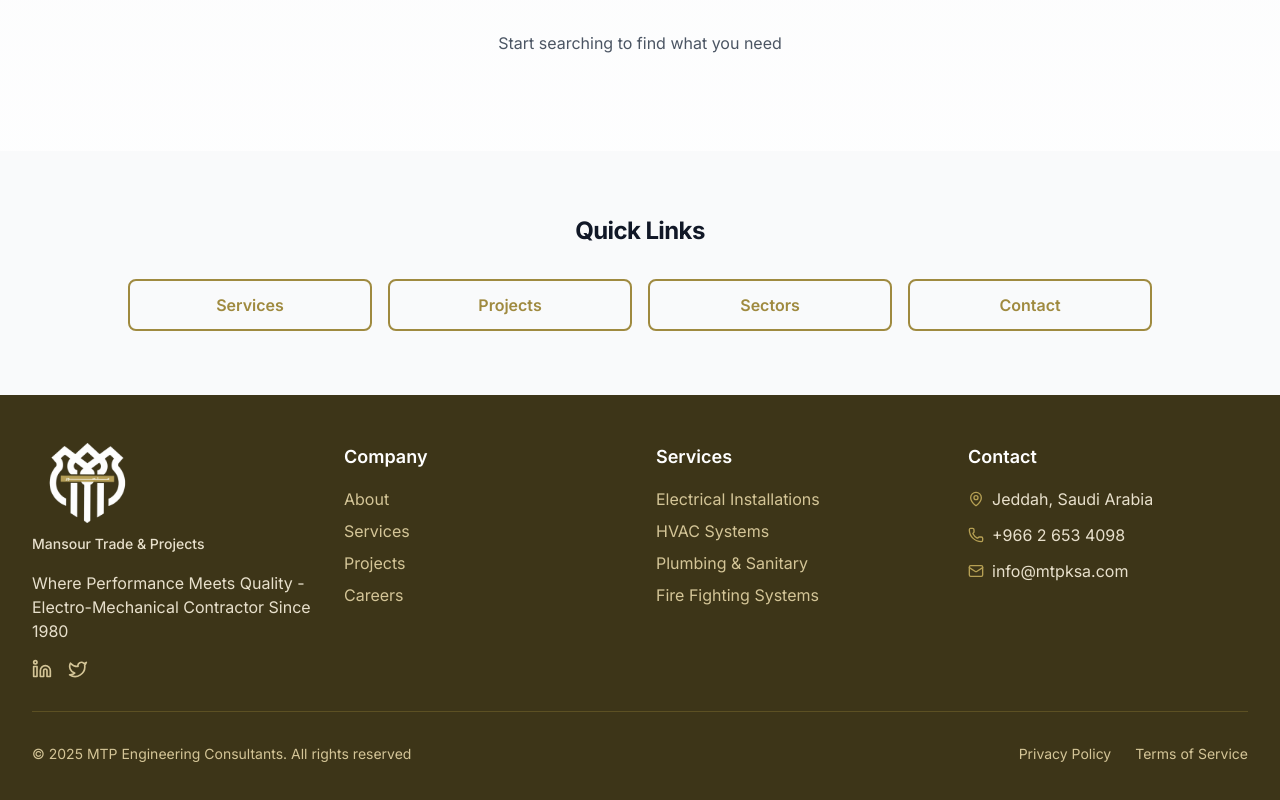
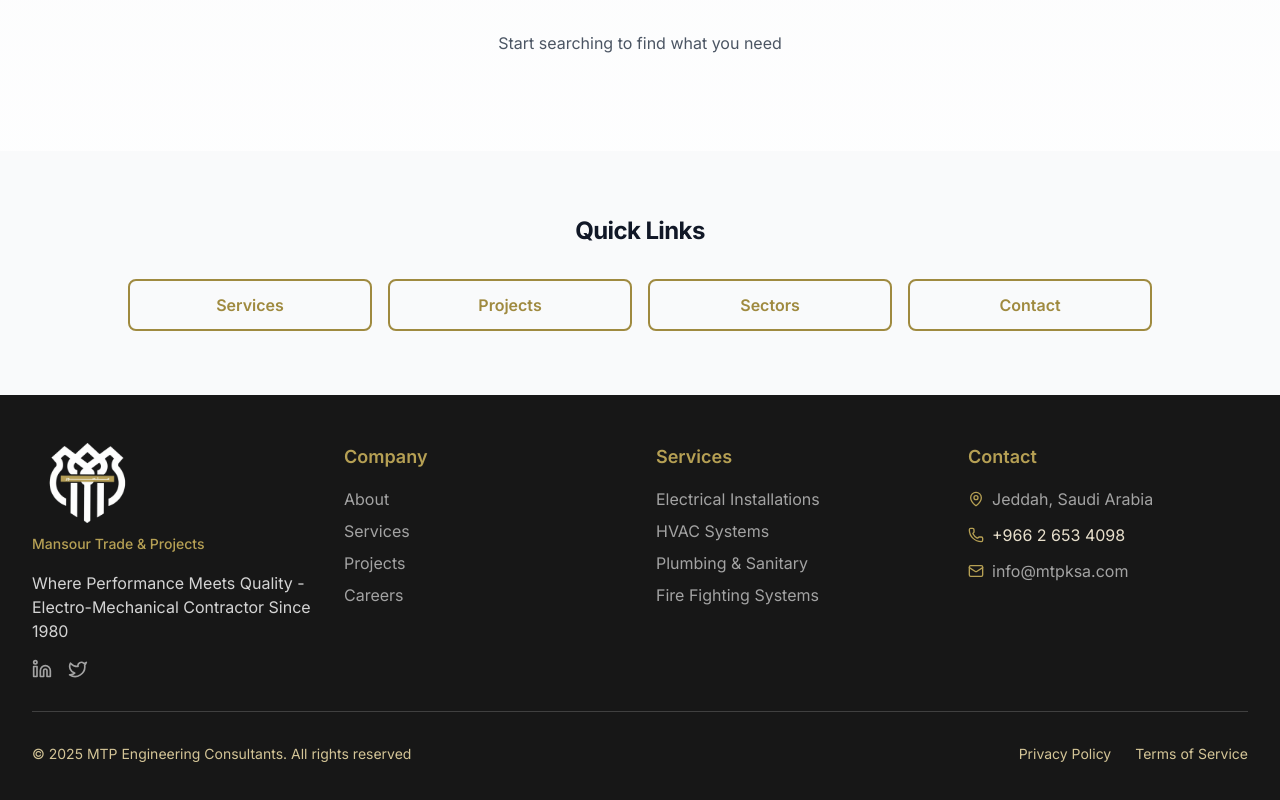
Before and after one commit to civilian991/mtp-engineering, a Next.js app: page /en/search in a window 1280 px wide. Shown: the part 588-1388 px from the top of the page. Built offline with nearby package versions, Linux system fonts and the light colour scheme.

Commit message:
Improve footer color scheme
- Changed footer background from gold to dark charcoal (secondary-900)
- Updated text colors to use lighter grays for better readability
- Made headings and icons use MTP gold (primary-500) as accent
- Improved overall contrast and visual hierarchy

```diff
--- a/components/layout/Footer.tsx
+++ b/components/layout/Footer.tsx
@@ -26,7 +26,7 @@ export default function Footer({ locale, dictionary }: FooterProps) {
   }
 
   return (
-    <footer className="bg-primary-900 text-white">
+    <footer className="bg-secondary-900 text-white">
       <div className="container mx-auto px-4 sm:px-6 lg:px-8 py-12">
         <div className="grid grid-cols-1 md:grid-cols-2 lg:grid-cols-4 gap-8">
           {/* Company Info */}
@@ -37,11 +37,11 @@ export default function Footer({ locale, dictionary }: FooterProps) {
                 alt="MTP Engineering"
                 className="h-20 w-auto object-contain mb-2"
               />
-              <span className="text-sm font-medium text-primary-300">
+              <span className="text-sm font-medium text-primary-500">
                 {locale === 'ar' ? 'منصور للتجارة والمشاريع' : 'Mansour Trade & Projects'}
               </span>
             </div>
-            <p className="text-primary-300 mb-4">
+            <p className="text-secondary-300 mb-4">
               {locale === 'ar'
                 ? 'حيث يلتقي الأداء بالجودة - مقاول كهروميكانيكي منذ 1980'
                 : 'Where Performance Meets Quality - Electro-Mechanical Contractor Since 1980'}
@@ -49,14 +49,14 @@ export default function Footer({ locale, dictionary }: FooterProps) {
             <div className="flex space-x-4 rtl:space-x-reverse">
               <a
                 href="#"
-                className="text-primary-400 hover:text-accent-500 transition-colors"
+                className="text-secondary-400 hover:text-primary-500 transition-colors"
                 aria-label="LinkedIn"
               >
                 <Linkedin className="h-5 w-5" />
               </a>
               <a
                 href="#"
-                className="text-primary-400 hover:text-accent-500 transition-colors"
+                className="text-secondary-400 hover:text-primary-500 transition-colors"
                 aria-label="Twitter"
               >
                 <Twitter className="h-5 w-5" />
@@ -66,7 +66,7 @@ export default function Footer({ locale, dictionary }: FooterProps) {
 
           {/* Company Links */}
           <div>
-            <h3 className="text-lg font-semibold mb-4 text-white">
+            <h3 className="text-lg font-semibold mb-4 text-primary-500">
               {locale === 'ar' ? 'الشركة' : 'Company'}
             </h3>
             <ul className="space-y-2">
@@ -74,7 +74,7 @@ export default function Footer({ locale, dictionary }: FooterProps) {
                 <li key={link.href}>
                   <Link
                     href={link.href}
-                    className="text-primary-400 hover:text-accent-500 transition-colors"
+                    className="text-secondary-400 hover:text-primary-500 transition-colors"
                   >
                     {link.name}
                   </Link>
@@ -85,13 +85,13 @@ export default function Footer({ locale, dictionary }: FooterProps) {
 
           {/* Services Links */}
           <div>
-            <h3 className="text-lg font-semibold mb-4 text-white">{dictionary.navigation.services}</h3>
+            <h3 className="text-lg font-semibold mb-4 text-primary-500">{dictionary.navigation.services}</h3>
             <ul className="space-y-2">
               {footerLinks.services.map((link) => (
                 <li key={link.href}>
                   <Link
                     href={link.href}
-                    className="text-primary-400 hover:text-accent-500 transition-colors"
+                    className="text-secondary-400 hover:text-primary-500 transition-colors"
                   >
                     {link.name}
                   </Link>
@@ -102,29 +102,29 @@ export default function Footer({ locale, dictionary }: FooterProps) {
 
           {/* Contact Info */}
           <div>
-            <h3 className="text-lg font-semibold mb-4 text-white">{dictionary.navigation.contact}</h3>
+            <h3 className="text-lg font-semibold mb-4 text-primary-500">{dictionary.navigation.contact}</h3>
             <ul className="space-y-3">
               <li className="flex items-center">
-                <MapPin className="h-4 w-4 mr-2 rtl:ml-2 rtl:mr-0 text-accent-500" />
-                <span className="text-primary-300">
+                <MapPin className="h-4 w-4 mr-2 rtl:ml-2 rtl:mr-0 text-primary-500" />
+                <span className="text-secondary-400">
                   {locale === 'ar' ? 'جدة، المملكة العربية السعودية' : 'Jeddah, Saudi Arabia'}
                 </span>
               </li>
               <li className="flex items-center">
-                <Phone className="h-4 w-4 mr-2 rtl:ml-2 rtl:mr-0 text-accent-500" />
+                <Phone className="h-4 w-4 mr-2 rtl:ml-2 rtl:mr-0 text-primary-500" />
                 <span className="text-primary-300" dir="ltr">
                   +966 2 653 4098
                 </span>
               </li>
               <li className="flex items-center">
-                <Mail className="h-4 w-4 mr-2 rtl:ml-2 rtl:mr-0 text-accent-500" />
-                <span className="text-primary-300">info@mtpksa.com</span>
+                <Mail className="h-4 w-4 mr-2 rtl:ml-2 rtl:mr-0 text-primary-500" />
+                <span className="text-secondary-400">info@mtpksa.com</span>
               </li>
             </ul>
           </div>
         </div>
 
-        <div className="border-t border-primary-800 mt-8 pt-8">
+        <div className="border-t border-secondary-700 mt-8 pt-8">
           <div className="flex flex-col md:flex-row justify-between items-center">
             <p className="text-primary-400 text-sm">
               © {currentYear} MTP Engineering Consultants. {dictionary.footer.rights}
```
